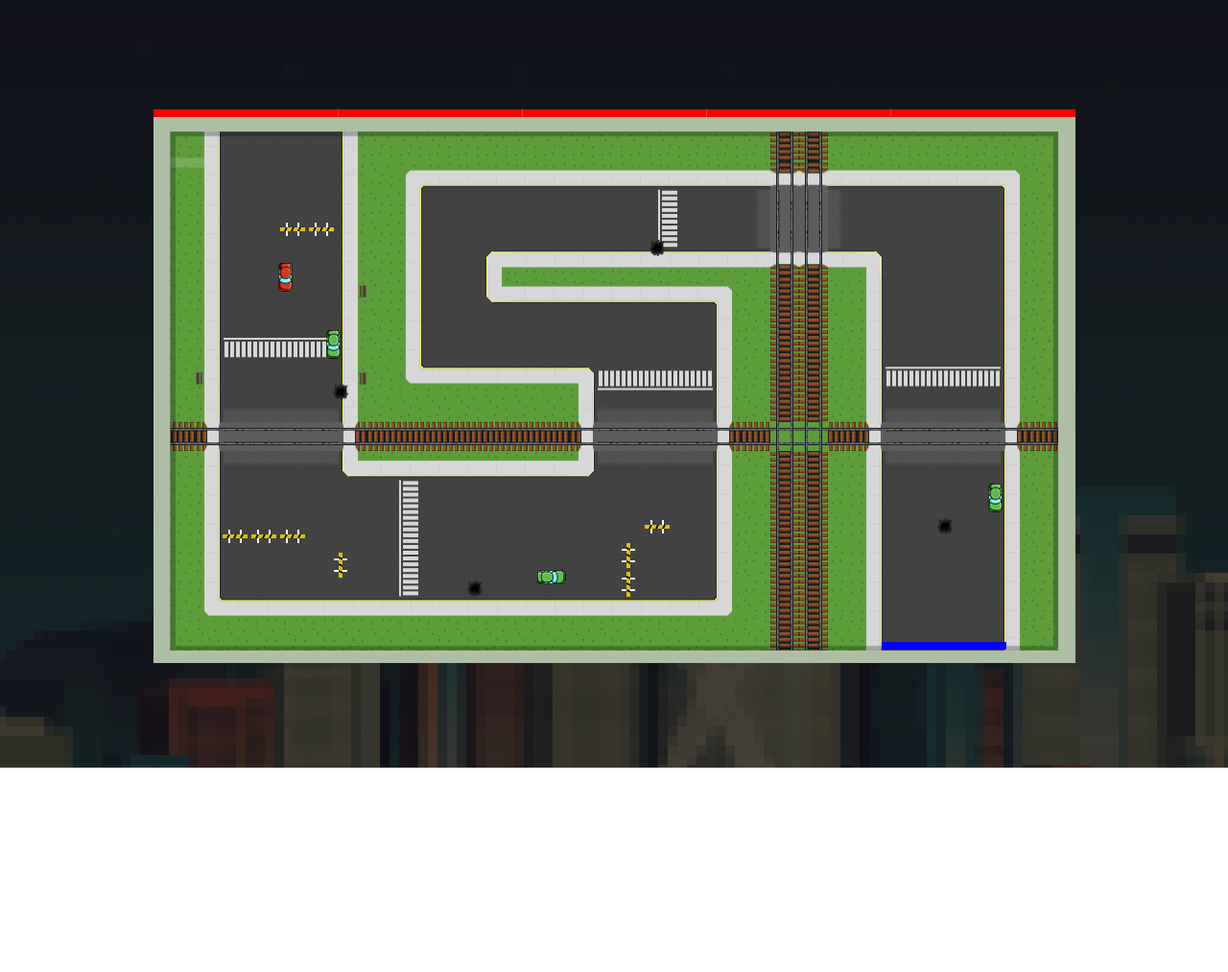
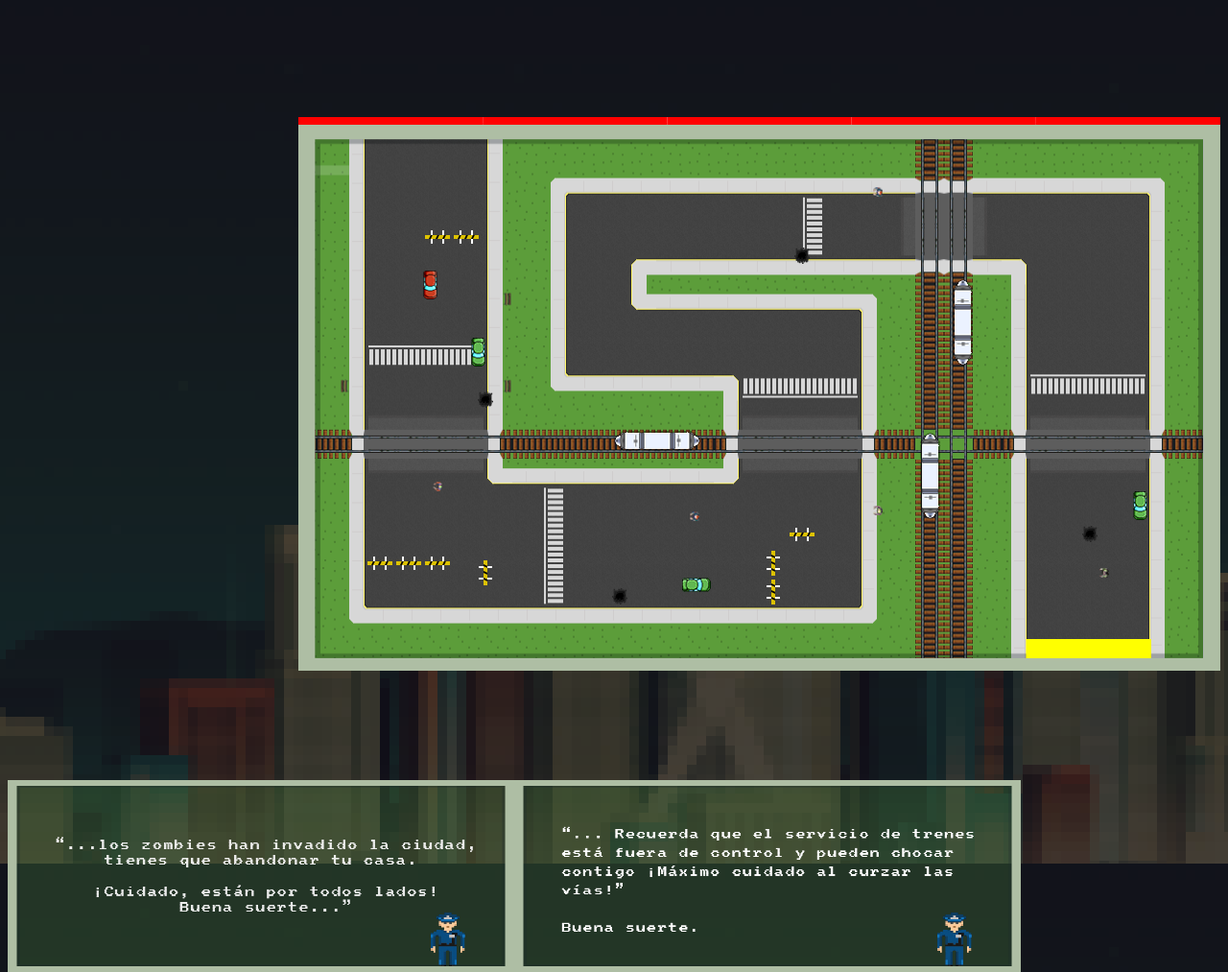
Before and after one commit to mikef123/ciudadZombie, a plain HTML site: page juego.html in a window 1280 px wide. Shown: the whole page at 96% size. Before the commit the page ends 800 px from the top, so only its background shows below. Drawn offline with Linux system fonts and the light colour scheme.

Commit message:
finalización primera parte del juego

```diff
--- a/css/juego.css
+++ b/css/juego.css
@@ -3,9 +3,9 @@ body {
 }
 
 canvas {
-  margin: auto;
     display: flex;
     margin-top: calc(50vh - 286px);
+    float: right;
 }
 
 .boton-recargar {
@@ -17,3 +17,10 @@ canvas {
     font-family: monospace;
     visibility: hidden;
 }
+
+.image {
+    margin-top: calc(50vh - 286px);
+    height: 200px;
+    width: 33rem;
+    float: left
+}
--- a/js/enemigo.js
+++ b/js/enemigo.js
@@ -13,7 +13,7 @@ velocidad: es la velocidad de movimiento, pixeles que podra moverse en cada mov
 rangoMov: los limites en el mapa donde se puede mover, sera un diccionario con la
 siguiente forma: {desdeX: valor, hastaX: valor, desdeY: valor, hastaY: valor} */
 
-var Enemigo = function (sprite, x, y, ancho, alto, velocidad, rangoMov) {
+var Enemigo = function(sprite, x, y, ancho, alto, velocidad, rangoMov, direccion) {
     this.sprite = sprite;
     this.x = x;
     this.y = y;
@@ -22,17 +22,18 @@ var Enemigo = function (sprite, x, y, ancho, alto, velocidad, rangoMov) {
     this.velocidad = velocidad;
     this.rangoMov = rangoMov;
     this.atacando = false;
+    this.direccion = direccion;
 }
 
 /* Por defecto, un enemigo sabe responder al mensaje de atacar
 sacando una vida al jugador.*/
-Enemigo.prototype.atacar = function (jugador) {
+Enemigo.prototype.atacar = function(jugador) {
     jugador.perderVidas(1);
 }
 
 /* Este metodo sirve para no estar atacando continuamente al jugador. Solo va a
 atacar si no estaba atacando previamente. Esto lo va a indicar la propiedad atacando*/
-Enemigo.prototype.comenzarAtaque = function (jugador) {
+Enemigo.prototype.comenzarAtaque = function(jugador) {
         if (!this.atacando) {
             this.atacar(jugador);
         }
@@ -40,6 +41,6 @@ Enemigo.prototype.comenzarAtaque = function (jugador) {
     }
     /* Cuando el enemigo no este contacto con el jugador, se utilizara el metodo
     dejarDeAtacar para modificar la propiedad atacando*/
-Enemigo.prototype.dejarDeAtacar = function () {
+Enemigo.prototype.dejarDeAtacar = function() {
     this.atacando = false;
 }
--- a/js/juego.js
+++ b/js/juego.js
@@ -7,6 +7,8 @@ texto COMPLETAR que deben completarse segun lo indique la consigna.
 
 El objeto Juego contiene mucho codigo. Tomate tu tiempo para leerlo tranquilo
 y entender que es lo que hace en cada una de sus partes. */
+alert('Oprime la tecla "espacio" si deseas subir de nivel');
+
 
 var Juego = {
     // Aca se configura el tamanio del canvas del juego
@@ -20,11 +22,11 @@ var Juego = {
     obstaculosCarretera: [
         /*Aca se van a agregar los obstaculos visibles. Tenemos una valla horizontal
         de ejemplo, pero podras agregar muchos mas. */
-        new Obstaculo('imagenes/valla_horizontal.png', 70, 430, 30, 30, 1),
-        new Obstaculo('imagenes/valla_horizontal.png', 130, 430, 30, 30, 1),
+        new Obstaculo('imagenes/valla_horizontal.png', 70, 450, 30, 30, 1),
+        new Obstaculo('imagenes/valla_horizontal.png', 130, 450, 30, 30, 1),
         new Obstaculo('imagenes/valla_horizontal.png', 130, 110, 30, 30, 1),
         new Obstaculo('imagenes/valla_horizontal.png', 160, 110, 30, 30, 1),
-        new Obstaculo('imagenes/valla_horizontal.png', 100, 430, 30, 30, 1),
+        new Obstaculo('imagenes/valla_horizontal.png', 100, 450, 30, 30, 1),
         new Obstaculo('imagenes/auto_verde_abajo.png', 180, 230, 15, 30, 1),
         new Obstaculo('imagenes/bache.png', 180, 280, 30, 30, 1),
         new Obstaculo('imagenes/valla_vertical.png', 180, 460, 30, 30, 1),
@@ -60,7 +62,14 @@ var Juego = {
     ],
     // Los enemigos se agregaran en este arreglo.
     enemigos: [
-
+        new ZombieCaminante('imagenes/zombie1.png', 75, 380, 10, 10, 1, { desdeX: 75, hastaX: 190, desdeY: 380, hastaY: 380 }, "h"),
+        new ZombieCaminante('imagenes/zombie2.png', 900, 400, 10, 10, 1, { desdeX: 0, hastaX: 900, desdeY: 400, hastaY: 430 }, "h"),
+        new ZombieCaminante('imagenes/zombie4.png', 800, 400, 10, 10, 1, { desdeX: 0, hastaX: 800, desdeY: 400, hastaY: 450 }, "v"),
+        new ZombieCaminante('imagenes/zombie4.png', 900, 70, 10, 10, 1, { desdeX: 330, hastaX: 900, desdeY: 50, hastaY: 150 }, "h"),
+        new ZombieConductor('imagenes/tren_vertical.png', 644, 30, 30, 90, 1, { desdeX: 644, hastaX: 644, desdeY: 30, hastaY: 470 }, "v"),
+        new ZombieConductor('imagenes/tren_vertical.png', 678, 470, 30, 90, 1, { desdeX: 644, hastaX: 644, desdeY: 30, hastaY: 470 }, "v"),
+        new ZombieConductor('imagenes/tren_horizontal.png', 30, 322, 90, 30, 1, { desdeX: 30, hastaX: 850, desdeY: 322, hastaY: 322 }, "h"),
+        new ZombieCaminante('imagenes/zombie3.png', 760, 470, 10, 10, 1, { desdeX: 760, hastaX: 870, desdeY: 470, hastaY: 470 }, "h")
     ]
 
 }
@@ -72,6 +81,8 @@ todas las demas. */
 Juego.iniciarRecursos = function() {
     Resources.load([
         'imagenes/mapa.png',
+        'imagenes/Mensaje1.png',
+        'imagenes/Mensaje2.png',
         'imagenes/mensaje_gameover.png',
         'imagenes/Splash.png',
         'imagenes/bache.png',
@@ -90,6 +101,7 @@ Juego.iniciarRecursos = function() {
         'imagenes/auto_verde_abajo.png',
         'imagenes/auto_verde_derecha.png'
     ]);
+
     Resources.onReady(this.comenzar.bind(Juego));
 };
 
@@ -99,6 +111,7 @@ Juego.obstaculos = function() {
 };
 
 Juego.comenzar = function() {
+
     // Inicializar el canvas del juego
     Dibujante.inicializarCanvas(this.anchoCanvas, this.altoCanvas);
     /* El bucle principal del juego se llamara continuamente para actualizar
@@ -132,37 +145,39 @@ Juego.capturarMovimiento = function(tecla) {
     if (tecla == 'izq') {
         movX = -velocidad;
         this.jugador.ancho = 30;
+        this.jugador.sprite = 'imagenes/auto_rojo_izquierda.png';
         this.jugador.alto = 15;
-        this.jugador.sprite = 'imagenes/auto_rojo_izquierda.png';
     }
     if (tecla == 'arriba') {
         this.jugador.ancho = 15;
         this.jugador.alto = 30;
+        this.jugador.sprite = 'imagenes/auto_rojo_arriba.png';
         movY = -velocidad;
-        this.jugador.sprite = 'imagenes/auto_rojo_arriba.png';
     }
     if (tecla == 'der') {
         this.jugador.ancho = 30;
         this.jugador.alto = 15;
+        this.jugador.sprite = 'imagenes/auto_rojo_derecha.png';
         movX = velocidad;
-        this.jugador.sprite = 'imagenes/auto_rojo_derecha.png';
     }
     if (tecla == 'abajo') {
         this.jugador.ancho = 15;
         this.jugador.alto = 30;
+        this.jugador.sprite = 'imagenes/auto_rojo_abajo.png';
         movY = velocidad;
-        this.jugador.sprite = 'imagenes/auto_rojo_abajo.png';
+    }
+
+    if (tecla == 'space') {
+        Juego.comenzar();
     }
 
     // Si se puede mover hacia esa posicion hay que hacer efectivo este movimiento
     if (this.chequearColisiones(movX + this.jugador.x, movY + this.jugador.y)) {
         /* Aca tiene que estar la logica para mover al jugador invocando alguno
         de sus metodos  */
-        if(tecla == 'der' || tecla == 'izq')
-        {
+        if (tecla == 'der' || tecla == 'izq') {
             this.jugador.mover(tecla, movX);
-        }
-        else{
+        } else {
             this.jugador.mover(tecla, movY);
         }
     }
@@ -173,7 +188,6 @@ Juego.dibujar = function() {
     Dibujante.borrarAreaDeJuego();
     //Se pinta la imagen de fondo segun el estado del juego
     this.dibujarFondo();
-
 
     /* Aca hay que agregar la logica para poder dibujar al jugador principal
     utilizando al dibujante y los metodos que nos brinda.
@@ -187,7 +201,7 @@ Juego.dibujar = function() {
 
     // Se recorren los enemigos pintandolos
     this.enemigos.forEach(function(enemigo) {
-        /* Completar */
+        Dibujante.dibujarEntidad(enemigo);
     });
 
     // El dibujante dibuja las vidas del jugador
@@ -198,8 +212,8 @@ Juego.dibujar = function() {
         Dibujante.dibujarRectangulo('red', x, 0, tamanio, 8);
     }
 
-    // El dibujante dibuja la meta
-    Dibujante.dibujarRectangulo('blue', x-10, 555, 130, 8);
+    // El dibujante dibuja la metas
+    Dibujante.dibujarRectangulo('yellow', 758.8, 544, 130, 20);
 };
 
 
@@ -208,7 +222,9 @@ Juego.dibujar = function() {
 un recorrido por los enemigos para dibujarlos en pantalla ahora habra que hacer
 una funcionalidad similar pero para que se muevan.*/
 Juego.moverEnemigos = function() {
-    /* COMPLETAR */
+    this.enemigos.forEach(function(enemigo) {
+        enemigo.mover();
+    });
 };
 
 /* Recorre los enemigos para ver cual esta colisionando con el jugador
@@ -218,11 +234,11 @@ se ven las colisiones con los obstaculos. En este caso sera con los zombies. */
 Juego.calcularAtaques = function() {
     this.enemigos.forEach(function(enemigo) {
         if (this.intersecan(enemigo, this.jugador, this.jugador.x, this.jugador.y)) {
-            /* Si el enemigo colisiona debe empezar su ataque
-            COMPLETAR */
+            /* Si el enemigo colisiona debe empezar su ataque*/
+            enemigo.comenzarAtaque(this.jugador);
         } else {
-            /* Sino, debe dejar de atacar
-            COMPLETAR */
+            /* Sino, debe dejar de atacar*/
+            enemigo.dejarDeAtacar();
         }
     }, this);
 };
@@ -235,11 +251,7 @@ Juego.chequearColisiones = function(x, y) {
     var puedeMoverse = true
     this.obstaculos().forEach(function(obstaculo) {
         if (this.intersecan(obstaculo, this.jugador, x, y)) {
-            debugger
-            obstaculo.chocar();
-
-            /*COMPLETAR, obstaculo debe chocar al jugador*/
-
+            obstaculo.chocar(this.jugador);
             puedeMoverse = false
         }
     }, this)
@@ -271,7 +283,8 @@ Juego.dibujarFondo = function() {
 
     // Si se gano el juego hay que mostrar el mensaje de ganoJuego de fondo
     else if (this.ganoJuego()) {
-        Dibujante.dibujarImagen('imagenes/Splash.png', 190, 113, 500, 203);
+        Dibujante.borrarAreaDeJuego();
+        Dibujante.dibujarImagen('imagenes/Splash.png', 0, 5, this.anchoCanvas, this.altoCanvas);
         document.getElementById('reiniciar').style.visibility = 'visible';
     } else {
         Dibujante.dibujarImagen('imagenes/mapa.png', 0, 5, this.anchoCanvas, this.altoCanvas);
@@ -286,8 +299,8 @@ Juego.terminoJuego = function() {
 Juego.ganoJuego = function() {
     return (this.jugador.y + this.jugador.alto) > 530;
 };
+Juego.iniciarRecursos();
 
-Juego.iniciarRecursos();
 
 // Activa las lecturas del teclado al presionar teclas
 // Documentacion: https://developer.mozilla.org/es/docs/Web/API/EventTarget/addEventListener
@@ -296,7 +309,8 @@ document.addEventListener('keydown', function(e) {
         37: 'izq',
         38: 'arriba',
         39: 'der',
-        40: 'abajo'
+        40: 'abajo',
+        32: 'space'
     };
 
     Juego.capturarMovimiento(allowedKeys[e.keyCode]);
--- a/js/jugador.js
+++ b/js/jugador.js
@@ -25,16 +25,13 @@ var Jugador = {
                 this.y += movimiento;
                 break;
             default:
-                //alert('Movimiento no detectado');
+                console.log('Movimiento no detectado');
                 break;
         }
     },
-    perdervidas: function() {
-            this.vidas -= 1;
-        }
-        // Hay que agregar lo que falte al jugador: movimientos, perdida de vidas,
-        // y todo lo que haga falta para que cumpla con sus responsabilidades
-
+    perderVidas: function(vidas) {
+        this.vidas -= vidas;
+    }
 }
 
 const jugador = Object.create(Jugador);
--- a/js/obstaculo.js
+++ b/js/obstaculo.js
@@ -8,8 +8,8 @@ var Obstaculo = function(sprite, x, y, ancho, alto, potencia) {
     this.ancho = ancho;
     this.alto = alto;
     this.potencia = potencia;
-    this.chocar = function() {
-        jugador.perdervidas();
+    this.chocar = function(jugador) {
+        jugador.perderVidas(this.potencia);
         this.potencia = 0;
     };
     // Implementar el metodo chocar(jugador) para que al chocar con un obstaculo
--- a/js/zombie_caminante.js
+++ b/js/zombie_caminante.js
@@ -3,10 +3,10 @@ modificarlo para hacer que se comporte de la forma que mas te guste.
 Este zombie recibe los mismos parametros que el objeto Enemigo. Podes consultar
 el archivo Enemigo.js para entender que es cada uno. */
 
-var ZombieCaminante = function(sprite, x, y, ancho, alto, velocidad, rangoMov) {
+var ZombieCaminante = function(sprite, x, y, ancho, alto, velocidad, rangoMov, direccion) {
         /* ZombieCaminante llama al constructor de Enemigo utilizando los parametros
         necesarios */
-  Enemigo.call(this, sprite, x, y, ancho, alto, velocidad, rangoMov);
+        Enemigo.call(this, sprite, x, y, ancho, alto, velocidad, rangoMov, direccion);
     }
     /* Completamos la creacion del objeto asignando su prototipo y la funcion
     constructor para poder usarla con 'new' al crear nuevos Zombies Caminantes */
@@ -17,6 +17,7 @@ ZombieCaminante.prototype.mover = function() {
     /* Los movimientos estan basados en un numero aleatorio
     La direccion horizontal es siempre la misma y va ondulando verticalmente.
     Esto hasta llegar a sus limites, donde se invierte su direccion horizontal */
+    if (this.direccion == "h") {
         if (Math.random() < 0.5) {
             this.x -= this.velocidad;
             this.y -= this.velocidad;
@@ -25,17 +26,34 @@ ZombieCaminante.prototype.mover = function() {
             this.y += this.velocidad;
             this.x -= this.velocidad;
         }
+        if ((this.x < this.rangoMov.desdeX) || (this.x > this.rangoMov.hastaX)) {
+            this.velocidad *= -1;
+        }
+        // Si sobrepasa el rangoY, lo manda al centro entre ambos rangos
+        if ((this.y < this.rangoMov.desdeY) || (this.y > this.rangoMov.hastaY)) {
+            this.y = this.rangoMov.desdeY + (this.rangoMov.hastaY - this.rangoMov.desdeY) / 2;
+        }
+    } else {
+        if (Math.random() < 0.5) {
+            this.x -= this.velocidad;
+            this.y -= this.velocidad;
+        } else {
+            //Sino, hace otro movimiento
+            this.y -= this.velocidad;
+            this.x += this.velocidad;
+        }
+        if ((this.y < this.rangoMov.desdeY) || (this.y > this.rangoMov.hastaY)) {
+            this.velocidad *= -1;
+        }
+        // Si sobrepasa el rangoY, lo manda al centro entre ambos rangos
+        if ((this.x < this.rangoMov.desdeX) || (this.x > this.rangoMov.hastaX)) {
+            this.x = this.rangoMov.desdeX + (this.rangoMov.hastaX - this.rangoMov.desdeX) / 2;
+        }
+    }
 
     /* En esta parte lo que hacemos es invertir la direccion horizontal si
     toca uno de sus limites, modificando su velocidad. Si multiplicamos por -1 la
     velocidad lo que estamos haciendo es invertir su direccion.*/
-  if ((this.x < this.rangoMov.desdeX) || (this.x > this.rangoMov.hastaX)){
-    this.velocidad *= -1;
-  }
-  // Si sobrepasa el rangoY, lo manda al centro entre ambos rangos
-  if ((this.y < this.rangoMov.desdeY) || (this.y > this.rangoMov.hastaY)) {
-    this.y = this.rangoMov.desdeY + (this.rangoMov.hastaY - this.rangoMov.desdeY)/2;
-  }
 }
 
 /* El ataque lo toma de su prototipo Enemigo que ya implementa un metodo atacar
--- a/js/zombie_conductor.js
+++ b/js/zombie_conductor.js
@@ -4,12 +4,37 @@ Por ejemplo, la cantidad parametros que recibe su constructor. En ZombieConducto
 no son exactamente los mismos parametros que en el objeto Enemigo, a diferencia
 del ZombieCaminante que eran los mismos. */
 
-var ZombieConductor = function(sprite, x, y, ancho, alto, velocidad, rangoMov/*, parametro/s extra de ZombieConductor*/) {
-  /* Completar constructor a partir de Enemigo */
-  //Enemigo.call(/* ... */);
-  /* No olvidar agregar la/s propiedad/es unicas de ZombieConductor necesarias */
+var ZombieConductor = function(sprite, x, y, ancho, alto, velocidad, rangoMov, direccion) {
+    /* Completar constructor a partir de Enemigo */
+    Enemigo.call(this, sprite, x, y, ancho, alto, velocidad, rangoMov, direccion);
+    /* No olvidar agregar la/s propiedad/es unicas de ZombieConductor necesarias */
 }
 
+ZombieConductor.prototype = Object.create(Enemigo.prototype);
+ZombieConductor.prototype.constructor = ZombieConductor;
 /* Completar creacion del ZombieConductor */
+ZombieConductor.prototype.mover = function() {
+    /* Los movimientos estan basados en un numero aleatorio
+     La direccion horizontal es siempre la misma y va ondulando verticalmente.
+     Esto hasta llegar a sus limites, donde se invierte su direccion horizontal */
+    if (this.direccion == "v") {
+        this.y -= this.velocidad;
+        if ((this.y < this.rangoMov.desdeY) || (this.y > this.rangoMov.hastaY)) {
+            this.velocidad *= -1;
+        }
+    } else {
+        //Sino, hace otro movimiento
+        this.x -= this.velocidad;
+        if ((this.x < this.rangoMov.desdeX) || (this.x > this.rangoMov.hastaX)) {
+            this.velocidad *= -1;
+        }
+    }
 
-/* Completar metodos para el movimiento y el ataque */
+    /* En esta parte lo que hacemos es invertir la direccion horizontal si
+    toca uno de sus limites, modificando su velocidad. Si multiplicamos por -1 la
+    velocidad lo que estamos haciendo es invertir su direccion.*/
+}
+
+ZombieConductor.prototype.atacar = function(jugador) {
+    jugador.vidas = 0;
+}
--- a/juego.html
+++ b/juego.html
@@ -21,8 +21,9 @@
     <script src='js/juego.js'>
     </script>
 </head>
-
-<input type="button" value="< Clic para volver a Jugar  >" onClick="window.location.reload()" class="boton-recargar" id="reiniciar">
+<img class="image" src="imagenes/Mensaje1.png " alt=" ">
+<img class="image" src="imagenes/Mensaje2.png " alt=" ">
+<input type="button " value="< Clic para volver a Jugar>" onClick="window.location.reload()" class="boton-recargar" id="reiniciar">
 </body>
 
 </html>
```
Lines whose indentation alone changed are shown as unchanged.
